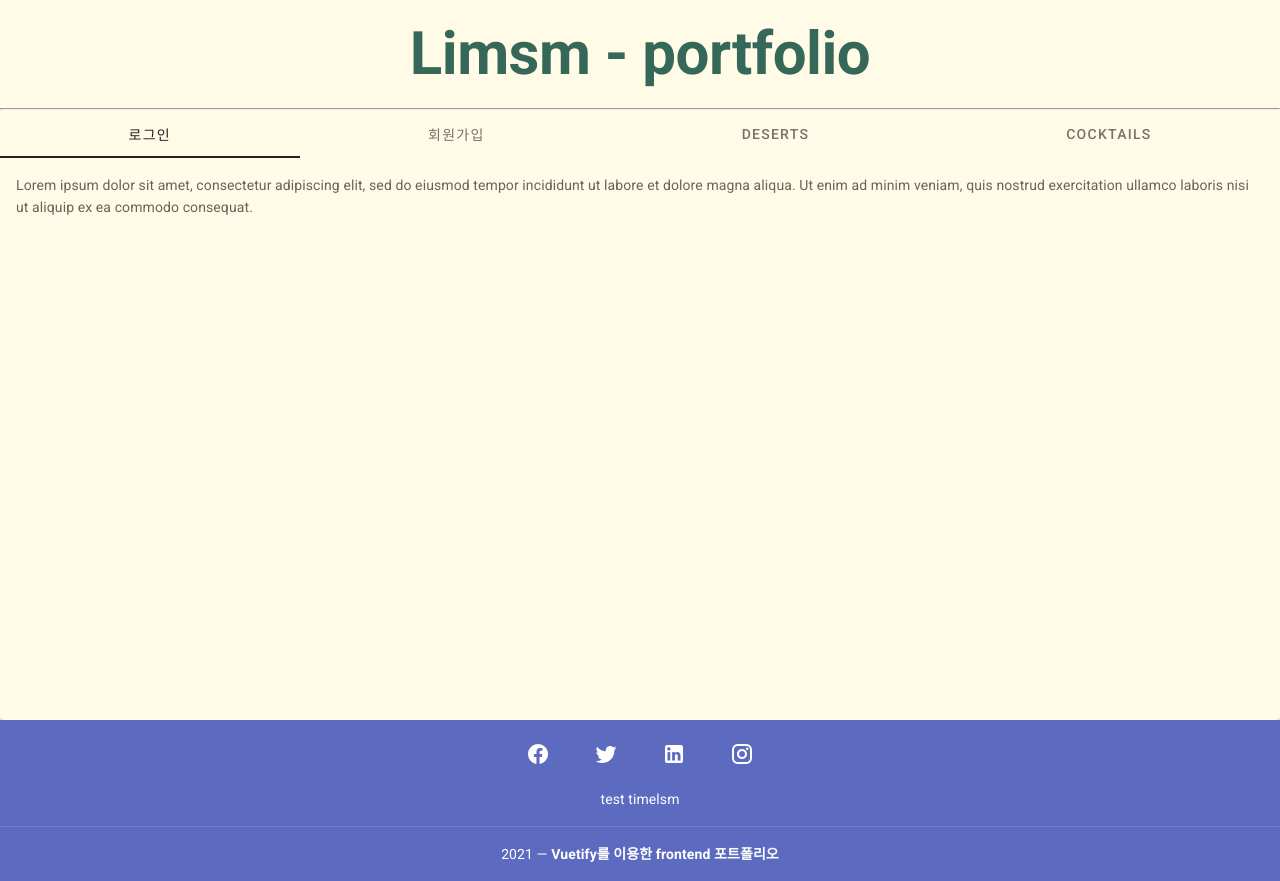
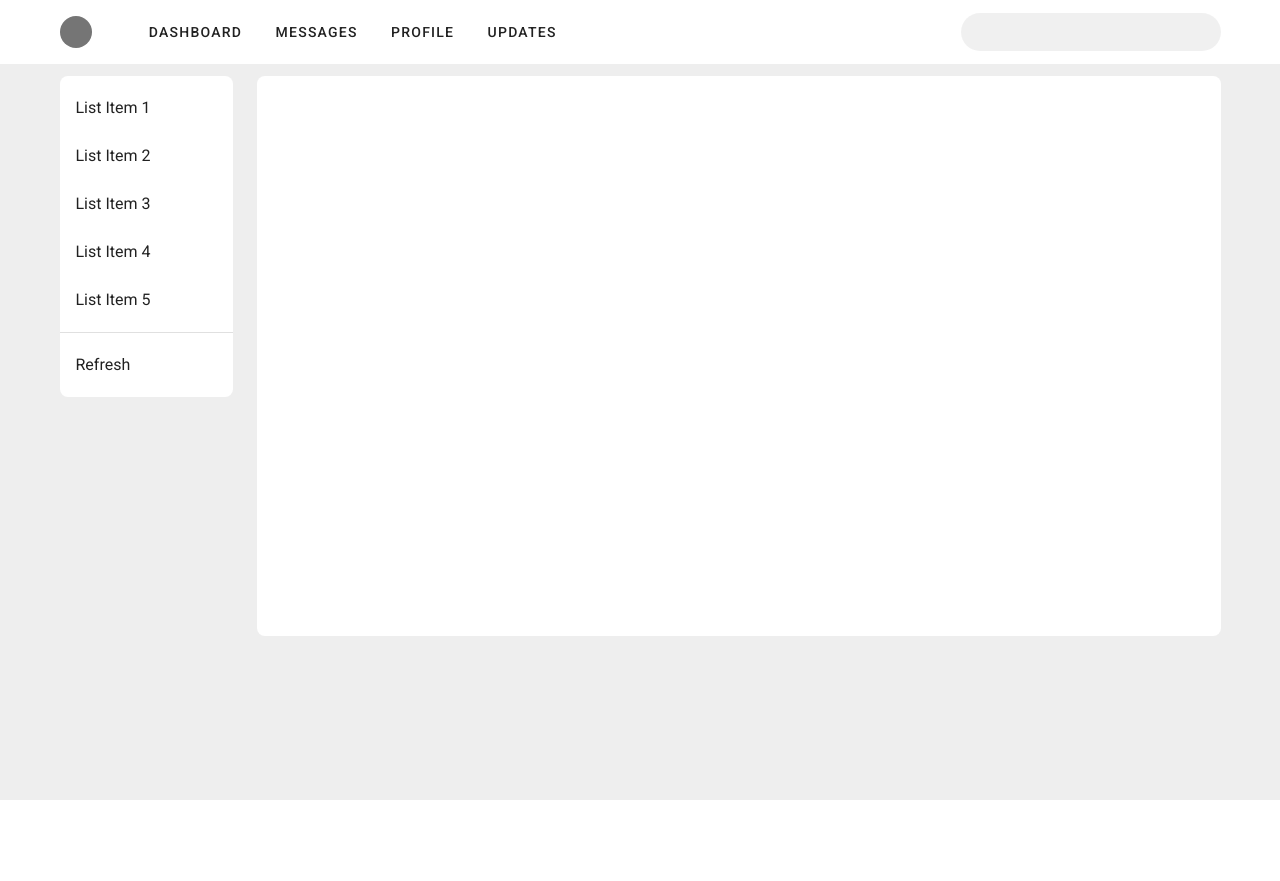
Before and after one commit to kboysm/limsm-v0-front, a Vue app in the folder front/: page / in a window 1280 px wide. After the commit the page ends 800 px from the top, so only its background shows below. Built offline with nearby package versions, Linux system fonts and the light colour scheme.

Commit message:
vuetify typescript 타입 오류 해결..

```diff
--- a/front/package.json
+++ b/front/package.json
@@ -17,12 +17,14 @@
     "vuex": "^3.4.0"
   },
   "devDependencies": {
+    "@fortawesome/fontawesome-free": "^5.15.2",
     "@vue/cli-plugin-babel": "~4.5.0",
     "@vue/cli-plugin-pwa": "~4.5.0",
     "@vue/cli-plugin-router": "~4.5.0",
     "@vue/cli-plugin-typescript": "~4.5.0",
     "@vue/cli-plugin-vuex": "~4.5.0",
     "@vue/cli-service": "~4.5.0",
+    "material-design-icons-iconfont": "^6.1.0",
     "sass": "^1.19.0",
     "sass-loader": "^8.0.0",
     "typescript": "~3.9.3",
--- a/front/public/index.html
+++ b/front/public/index.html
@@ -6,6 +6,8 @@
     <meta name="viewport" content="width=device-width,initial-scale=1.0">
     <link rel="icon" href="<%= BASE_URL %>favicon.ico">
     <title><%= htmlWebpackPlugin.options.title %></title>
+    <link rel="stylesheet" href="https://fonts.googleapis.com/css?family=Roboto:100,300,400,500,700,900">
+    <link rel="stylesheet" href="https://cdn.jsdelivr.net/npm/@mdi/font@latest/css/materialdesignicons.min.css">
     <link rel="stylesheet" href="https://fonts.googleapis.com/css?family=Roboto:100,300,400,500,700,900">
     <link rel="stylesheet" href="https://cdn.jsdelivr.net/npm/@mdi/font@latest/css/materialdesignicons.min.css">
   </head>
--- a/front/src/App.vue
+++ b/front/src/App.vue
@@ -1,112 +1,99 @@
 <template>
-  <v-app>
-    <v-card color="basil" height="90%">
-    <v-card-title class="text-center justify-center py-6">
-      <h1 class="font-weight-bold display-3 basil--text">
-        Limsm - portfolio
-      </h1>
-    </v-card-title>
-      <hr>
+  <v-app id="inspire">
+    <v-app-bar
+      app
+      color="white"
+      flat
+    >
+      <v-container class="py-0 fill-height">
+        <v-avatar
+          class="mr-10"
+          color="grey darken-1"
+          size="32"
+        ></v-avatar>
 
-    <v-tabs
-      v-model="tab"
-      background-color="transparent"
-      color="basil"
-      grow
-    >
-      <v-tab
-        v-for="item in items"
-        :key="item"
-        @click="testmethod(item)"
-      >
-        {{ item }}
-      </v-tab>
-    </v-tabs>
+        <v-btn
+          v-for="link in links"
+          :key="link"
+          text
+        >
+          {{ link }}
+        </v-btn>
 
-    <v-tabs-items v-model="tab">
-      <v-tab-item
-        v-for="item in items"
-        :key="item"
-      >
-        <v-card
-          color="basil"
-          flat
-        >
-          <v-card-text>{{ text }}</v-card-text>
-        </v-card>
-      </v-tab-item>
-    </v-tabs-items>
-  </v-card>
+        <v-spacer></v-spacer>
 
-  <v-footer
-    dark
-    padless
-    height="10%"
-  >
-    <v-card
-      flat
-      tile
-      class="indigo lighten-1 white--text text-center"
-      width="100%"
-    >
-      <v-card-text>
-        <v-btn
-          v-for="icon in icons"
-          :key="icon"
-          class="mx-4 white--text"
-          icon
-        >
-          <v-icon size="24px">
-            {{ icon }}
-          </v-icon>
-        </v-btn>
-      </v-card-text>
+        <v-responsive max-width="260">
+          <v-text-field
+            dense
+            flat
+            hide-details
+            rounded
+            solo-inverted
+          ></v-text-field>
+        </v-responsive>
+      </v-container>
+    </v-app-bar>
 
-      <v-card-text class="white--text pt-0">
-      {{testComputed}}
-      </v-card-text>
+    <v-main class="grey lighten-3">
+      <v-container>
+        <v-row>
+          <v-col cols="2">
+            <v-sheet rounded="lg">
+              <v-list color="transparent">
+                <v-list-item
+                  v-for="n in 5"
+                  :key="n"
+                  link
+                >
+                  <v-list-item-content>
+                    <v-list-item-title>
+                      List Item {{ n }}
+                    </v-list-item-title>
+                  </v-list-item-content>
+                </v-list-item>
 
-      <v-divider></v-divider>
+                <v-divider class="my-2"></v-divider>
 
-      <v-card-text class="white--text">
-        {{ new Date().getFullYear() }} — <strong>Vuetify를 이용한 frontend 포트폴리오</strong>
-      </v-card-text>
-    </v-card>
-  </v-footer>
+                <v-list-item
+                  link
+                  color="grey lighten-4"
+                >
+                  <v-list-item-content>
+                    <v-list-item-title>
+                      Refresh
+                    </v-list-item-title>
+                  </v-list-item-content>
+                </v-list-item>
+              </v-list>
+            </v-sheet>
+          </v-col>
 
+          <v-col>
+            <v-sheet
+              min-height="70vh"
+              rounded="lg"
+            >
+              <!--  -->
+            </v-sheet>
+          </v-col>
+        </v-row>
+      </v-container>
+    </v-main>
   </v-app>
 </template>
-
 <script lang="ts">
 import { Component, Vue } from 'vue-property-decorator';
 
   @Component
   export default class App extends Vue {
-    tab= null
-    items= [
-          '로그인', '회원가입', 'Deserts', 'Cocktails'
-        ]
-    text= 'Lorem ipsum dolor sit amet, consectetur adipiscing elit, sed do eiusmod tempor incididunt ut labore et dolore magna aliqua. Ut enim ad minim veniam, quis nostrud exercitation ullamco laboris nisi ut aliquip ex ea commodo consequat.'
-    icons= [
-        'mdi-facebook',
-        'mdi-twitter',
-        'mdi-linkedin',
-        'mdi-instagram',
+    links= [
+        'Dashboard',
+        'Messages',
+        'Profile',
+        'Updates',
       ]
-    testData = 'lsm'
-    get testComputed(): string {
-      return 'test time' + this.testData;
-    }
-    testmethod(item:string) {
-      this.testData = item
-    }
   }
 </script>
 <style lang="scss" scoped>
-.basil {
-  background-color: #FFFBE6 !important;
-}
-.basil--text {
-  color: #356859 !important;
-}
+
 </style>
--- a/front/src/plugins/vuetify.ts
+++ b/front/src/plugins/vuetify.ts
@@ -1,7 +1,23 @@
+import '@fortawesome/fontawesome-free/css/all.css'
+import 'material-design-icons-iconfont/dist/material-design-icons.css'
 import Vue from 'vue';
 import Vuetify from 'vuetify/lib/framework';
+import colors from 'vuetify/lib/util/colors'
 
 Vue.use(Vuetify);
 
 export default new Vuetify({
+    icons: {
+        iconfont: 'md' || 'fa'
+    },
+    theme: {
+        themes: {
+            light: {
+                background: colors.shades.white,
+            },
+            dark: {
+                background: colors.shades.black
+            }
+        }
+    }
 });
--- a/front/tsconfig.json
+++ b/front/tsconfig.json
@@ -13,7 +13,7 @@
     "sourceMap": true,
     "baseUrl": ".",
     "types": [
-      "webpack-env"
+      "webpack-env", "vuetify"
     ],
     "paths": {
       "@/*": [
```
Also changed, not shown: 2 other files (tests, documents, lock files or other folders).
